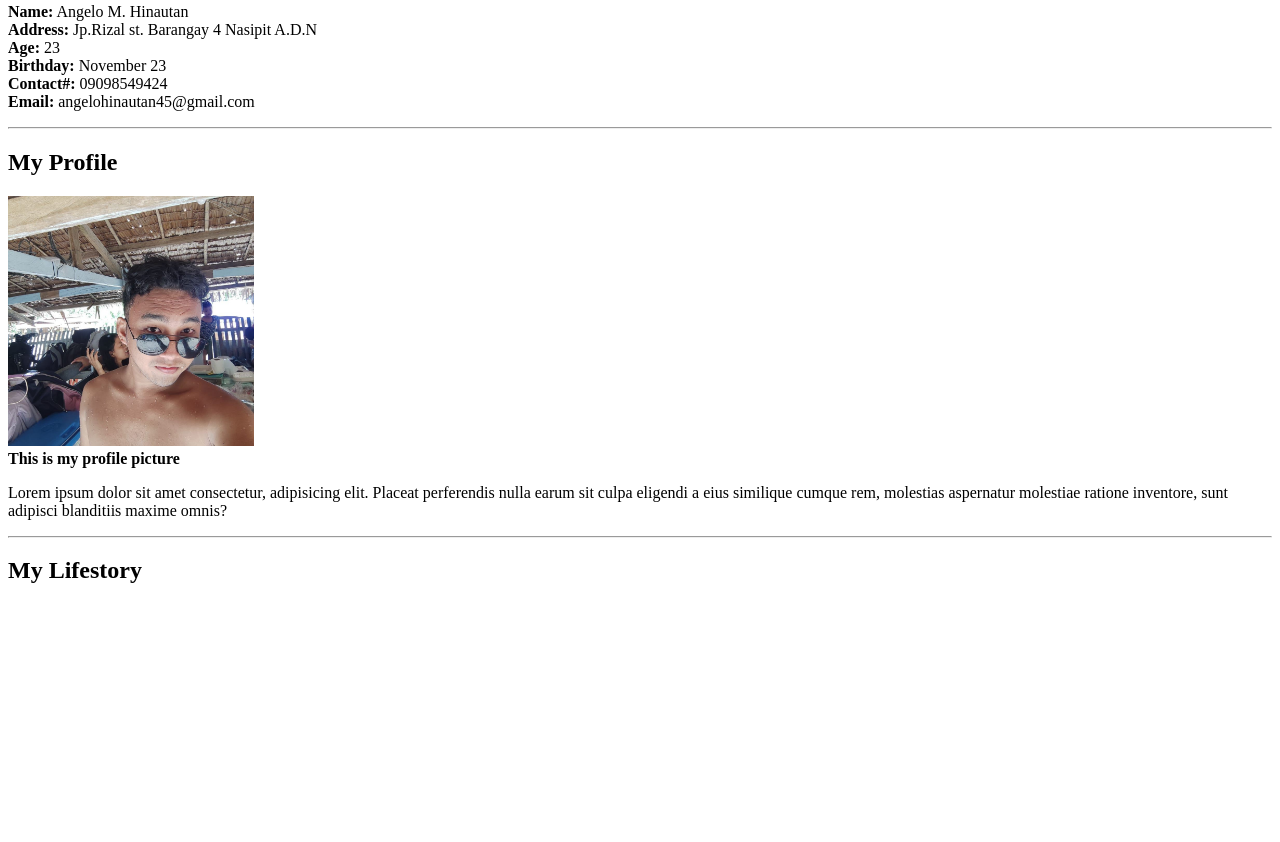
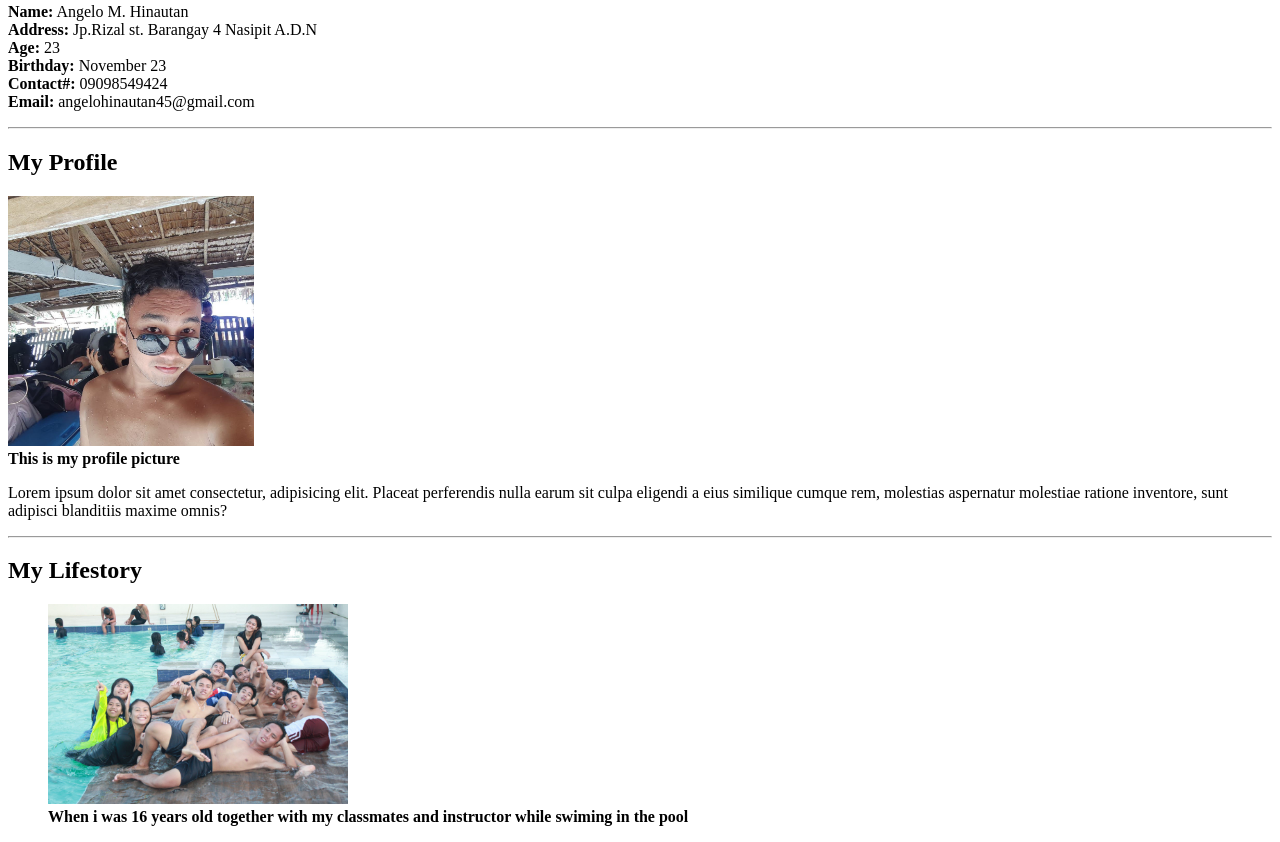
Before and after one commit to nothingform/htmlsemanticoutput2, a plain HTML site: page index.html in a window 1280 px wide. Shown: the part 270-1112 px from the top of the page. Before the commit the page ends 874 px from the top, so only its background shows below. Drawn offline with Linux system fonts and the light colour scheme.

Commit message:
3 commit

```diff
--- a/index.html
+++ b/index.html
@@ -37,12 +37,19 @@
              molestias aspernatur molestiae ratione inventore, sunt adipisci blanditiis maxime omnis?
         </p>
     </section>
-    <hr>
-    <section>
-      <h2>My Lifestory</h2>
-    </section>
-   </article>
-
+    </article>
+     <hr>
+     <article>
+      <section id="My Lifestory">
+        <h2>My Lifestory</h2>
+        <figure>
+            <img src="images/mylifestory1.jpg" alt="My picture" height="200">
+            <figcaption style="font-weight: bold;">
+                When i was 16 years old together with my classmates and instructor while swiming in the pool
+            </figcaption>
+        </figure>
+      </section>
+     </article>
    </main>
 
    <footer>
```
